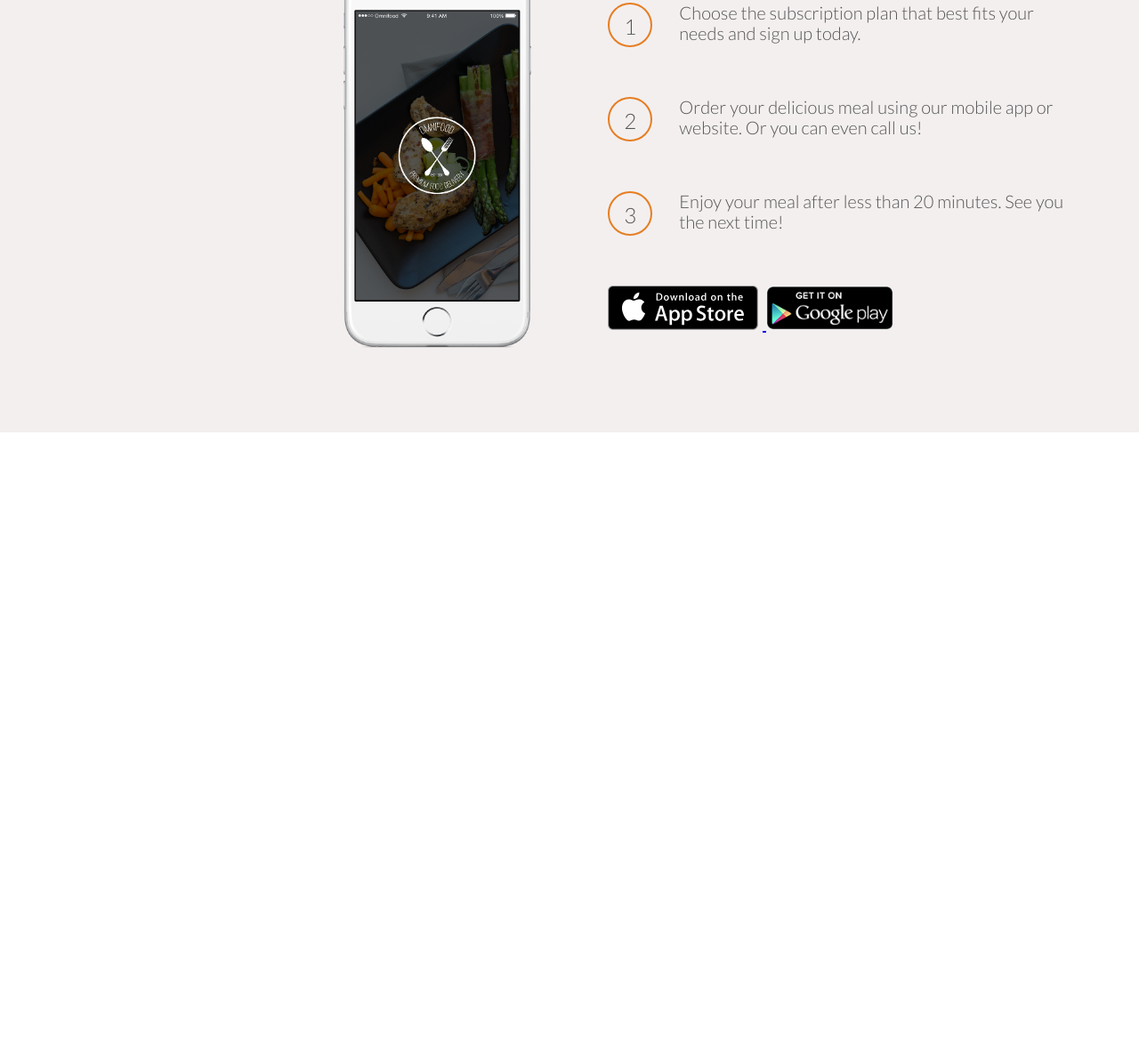
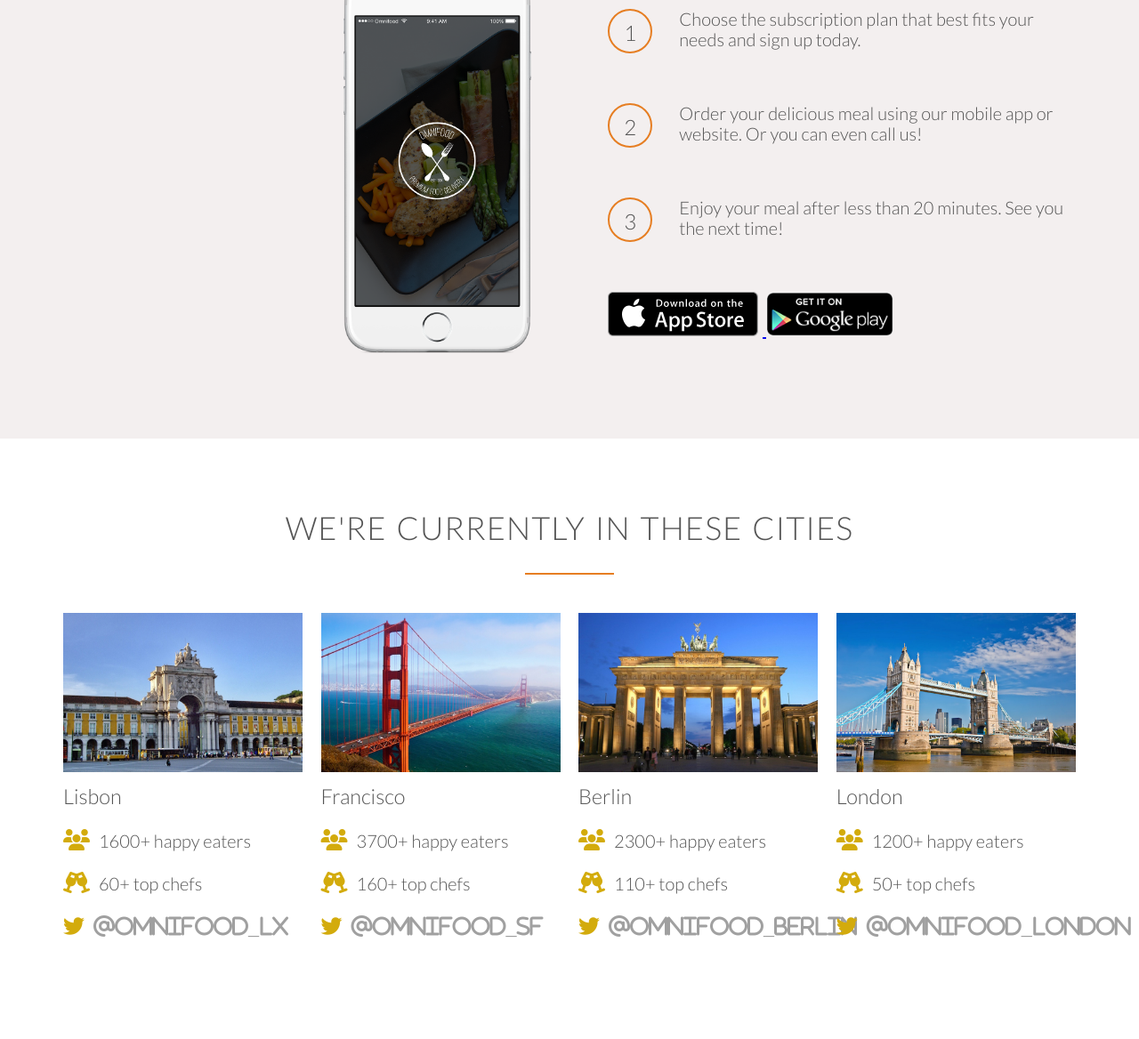
Before and after one commit to r1d3rzz/Omini-Food, a plain HTML site: page index.html in a window 1280 px wide. Shown: the part 2219-3387 px from the top of the page at 89% size. Before the commit the page ends 2705 px from the top, so only its background shows below. Drawn offline with Linux system fonts and the light colour scheme.

Commit message:
section 4 cities and features

```diff
--- a/css/style.css
+++ b/css/style.css
@@ -66,7 +66,7 @@ h2:after {
 }
 
 h3 {
-  font-weight: 400;
+  font-weight: 300;
   margin-bottom: 5%;
 }
 
@@ -262,4 +262,39 @@ section {
   height: 50px;
   margin-right: 5px;
 }
+
+/* ---------  Section 4: Cities Features--------- */
+
+.box img {
+  width: 100%;
+  height: auto;
+  margin-bottom: 2%;
+}
+
+.box > h3 {
+  margin-bottom: 20px;
+}
+
+.city-features {
+  color: #d3ab0c;
+  font-size: 120%;
+  line-height: 120%;
+  margin-right: 10px;
+  margin-bottom: 20px;
+}
+
+.twitter-link {
+  margin-left: 10px;
+  color: rgba(85, 85, 85, 0.557);
+  text-decoration: none;
+  border-bottom: 2px solid transparent;
+  padding-bottom: 6px;
+  transition: border-bottom 0.5s, color 0.4s;
+}
+
+.twitter-link:hover,
+:active {
+  color: #d3ab0c;
+  border-bottom-color: #d3ab0c;
+}
 /* --------- End Section --------- */
--- a/index.html
+++ b/index.html
@@ -200,6 +200,79 @@
     </section>
     <!-- End Section 3: How it works -->
 
+    <!-- Section 4: Cities -->
+    <section class="cities">
+      <div class="row">
+        <h2>We're currently in these cities</h2>
+      </div>
+      <div class="row">
+        <div class="col span-1-of-4 box">
+          <img src="./img/lisbon-3.jpg" alt="lisbon" />
+          <h3>Lisbon</h3>
+          <div>
+            <i class="fas fa-users city-features"></i>1600+ happy eaters
+          </div>
+          <div>
+            <i class="fas fa-glass-cheers city-features"></i>60+ top chefs
+          </div>
+          <div>
+            <i class="fab fa-twitter city-features"
+              ><a href="#" class="twitter-link">@omnifood_lx</a></i
+            >
+          </div>
+        </div>
+
+        <div class="col span-1-of-4 box">
+          <img src="./img/san-francisco.jpg" alt="san-francisco" />
+          <h3>Francisco</h3>
+          <div>
+            <i class="fas fa-users city-features"></i>3700+ happy eaters
+          </div>
+          <div>
+            <i class="fas fa-glass-cheers city-features"></i>160+ top chefs
+          </div>
+          <div>
+            <i class="fab fa-twitter city-features"
+              ><a href="#" class="twitter-link">@omnifood_sf</a></i
+            >
+          </div>
+        </div>
+
+        <div class="col span-1-of-4 box">
+          <img src="./img/berlin.jpg" alt="berlin" />
+          <h3>Berlin</h3>
+          <div>
+            <i class="fas fa-users city-features"></i>2300+ happy eaters
+          </div>
+          <div>
+            <i class="fas fa-glass-cheers city-features"></i>110+ top chefs
+          </div>
+          <div>
+            <i class="fab fa-twitter city-features"
+              ><a href="#" class="twitter-link">@omnifood_berlin</a></i
+            >
+          </div>
+        </div>
+
+        <div class="col span-1-of-4 box">
+          <img src="./img/london.jpg" alt="London" />
+          <h3>London</h3>
+          <div>
+            <i class="fas fa-users city-features"></i>1200+ happy eaters
+          </div>
+          <div>
+            <i class="fas fa-glass-cheers city-features"></i>50+ top chefs
+          </div>
+          <div>
+            <i class="fab fa-twitter city-features"
+              ><a href="#" class="twitter-link">@omnifood_london</a></i
+            >
+          </div>
+        </div>
+      </div>
+    </section>
+    <!-- End Section 4: Cities -->
+
     <script src="./js/app.js"></script>
   </body>
 </html>
```
